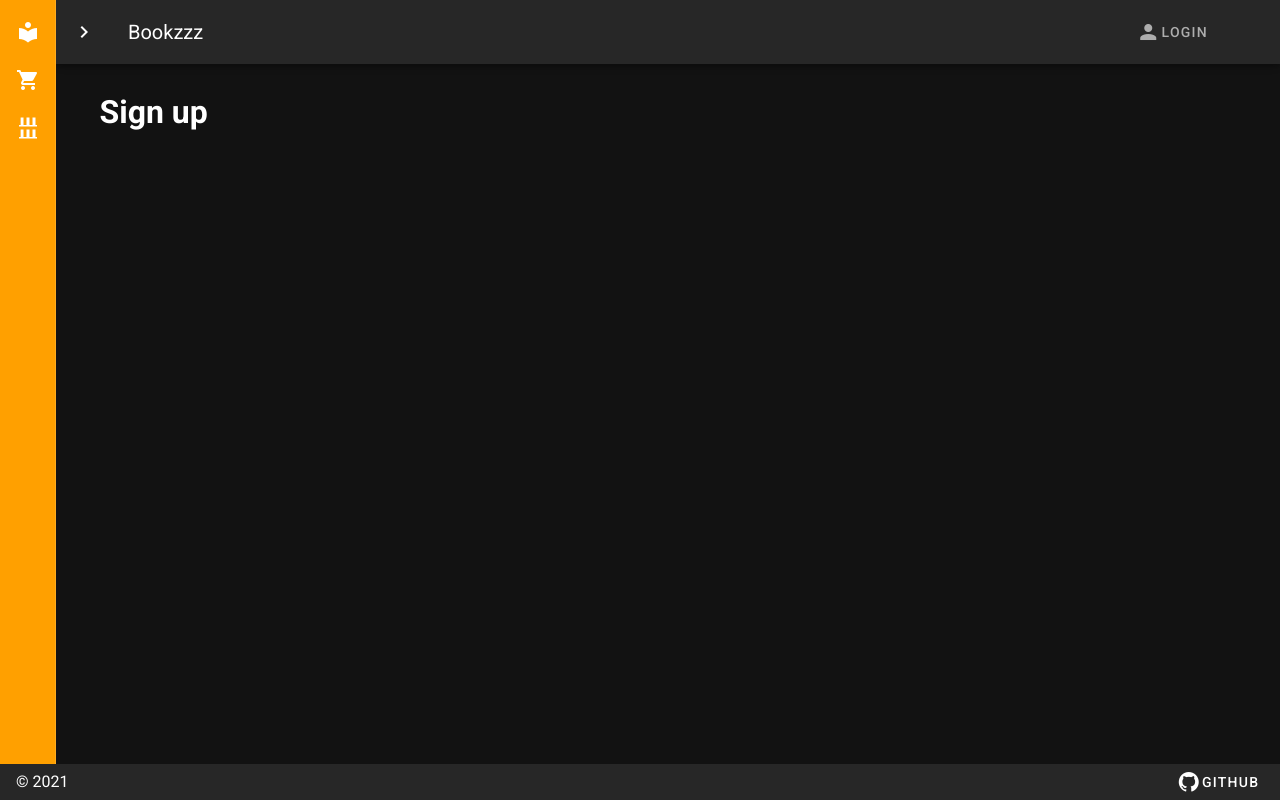
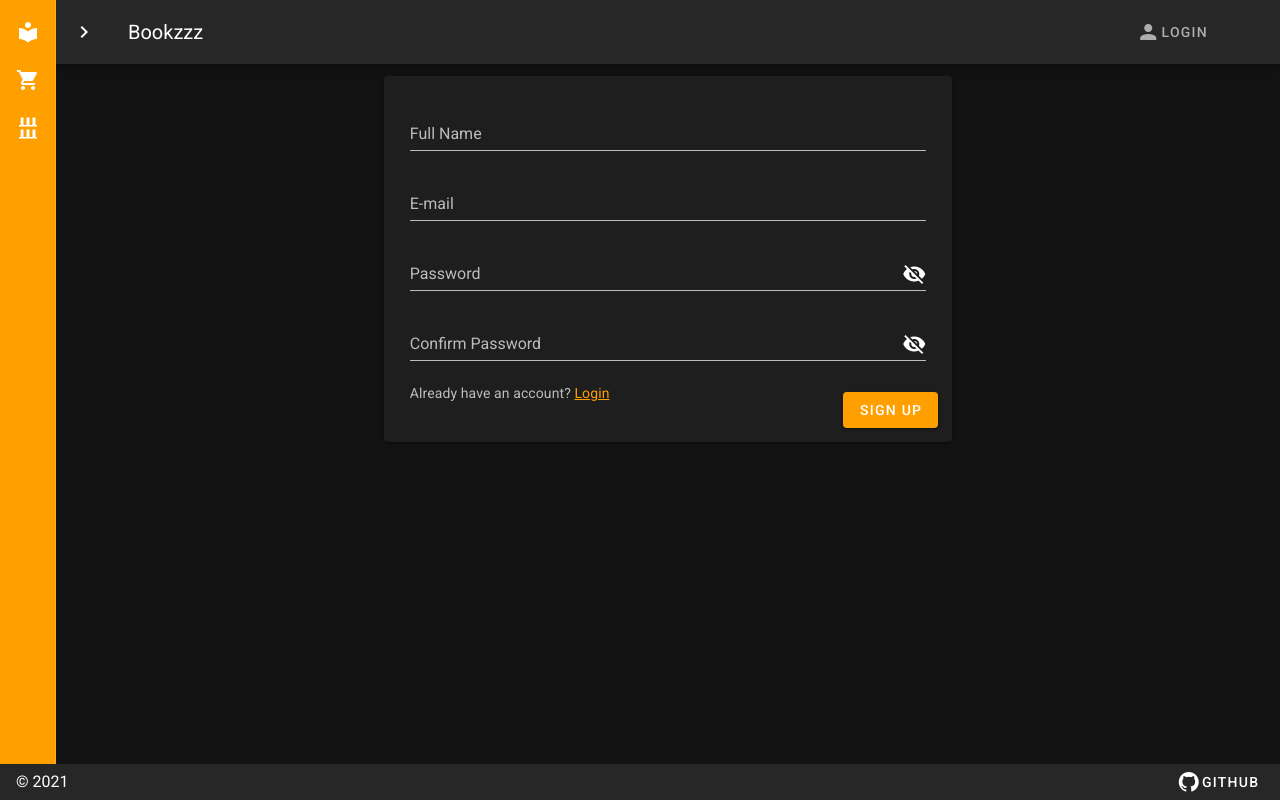
Before and after one commit to Gabriel-Aragao/dac-2021-frontend, a Nuxt app: page /signup in a window 1280 px wide. Built offline with nearby package versions, Linux system fonts and the light colour scheme.

Commit message:
sign up screen created

```diff
--- a/pages/login.vue
+++ b/pages/login.vue
@@ -27,7 +27,7 @@
           <router-link
             to="/signup"
           >
-            Sign up
+            Sign Up
           </router-link>
           <br>
           <v-row justify="end">
--- a/pages/signup.vue
+++ b/pages/signup.vue
@@ -1,10 +1,96 @@
 <template>
-  <v-col cols="12" sm="8" md="6">
-    <h1>Sign up</h1>
-  </v-col>
+  <v-row justify="center">
+    <v-col
+      cols="12"
+      sm="10"
+      md="8"
+      lg="6"
+    >
+      <v-card class="v-card-container">
+        <v-card-text>
+          <v-text-field
+            v-model="name"
+            :rules="nameRules"
+            label="Full Name"
+            required
+          />
+          <v-text-field
+            v-model="email"
+            :rules="emailRules"
+            label="E-mail"
+            required
+          />
+          <v-text-field
+            v-model="password"
+            :rules="passwordRules"
+            :append-icon="showPassword ? 'mdi-eye' : 'mdi-eye-off'"
+            :type="showPassword ? 'text' : 'password'"
+            label="Password"
+            required
+            @click:append="showPassword = !showPassword"
+          />
+          <v-text-field
+            v-model="confirmPassword"
+            :rules="confirmPasswordRules"
+            :append-icon="showConfirmPassword ? 'mdi-eye' : 'mdi-eye-off'"
+            :type="showConfirmPassword ? 'text' : 'password'"
+            label="Confirm Password"
+            required
+            @click:append="showConfirmPassword = !showConfirmPassword"
+          />
+          Already have an account?
+          <router-link
+            to="/login"
+          >
+            Login
+          </router-link>
+          <br>
+          <v-row justify="end">
+            <v-btn
+              to="/"
+              color="primary"
+            >
+              Sign Up
+            </v-btn>
+          </v-row>
+        </v-card-text>
+      </v-card>
+    </v-col>
+  </v-row>
 </template>
 
 <script>
 export default {
+  data () {
+    return {
+      name: '',
+      email: '',
+      password: '',
+      confirmPassword: '',
+      showPassword: false,
+      showConfirmPassword: false,
+      nameRules: [
+        v => !v || /^(?=.{6,})/.test(v) || 'Name must contains at least 6 characters.'
+      ],
+      emailRules: [
+        v => !v || /^\w+([.-]?\w+)*@\w+([.-]?\w+)*(\.\w{2,3})+$/.test(v) || 'E-mail must be valid'
+      ],
+      passwordRules: [
+        v => !v || /^(?=.*[a-z])/.test(v) || 'Password must contains at least one lowercase character.',
+        v => !v || /^(?=.*[A-Z])/.test(v) || 'Password must contains at least one capital letter.',
+        v => !v || /^(?=.*[0-9])/.test(v) || 'Password must contains at least one number.',
+        v => !v || /^(?=.*[!@#$%^&*])/.test(v) || 'Password must contains at least one special character.',
+        v => !v || /^(?=.{8,})/.test(v) || 'Password must contains at least 8 characters.'
+      ],
+      confirmPasswordRules: [
+        v => !v || (this.password === this.confirmPassword) || 'Passwords must match.'
+      ]
+    }
+  }
 }
 </script>
+<style scoped>
+  .v-card-container{
+    padding: 10px;
+  }
+</style>
```
